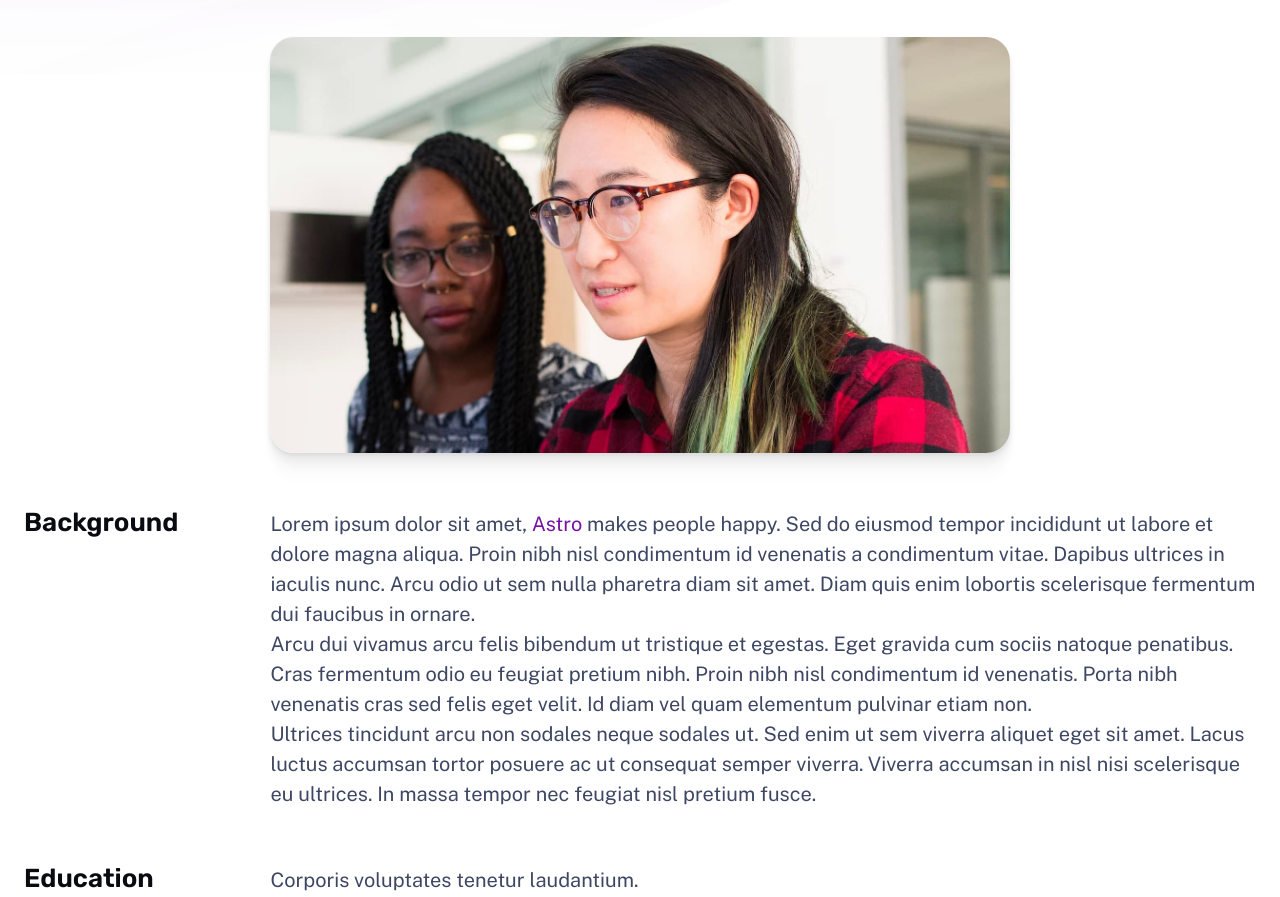
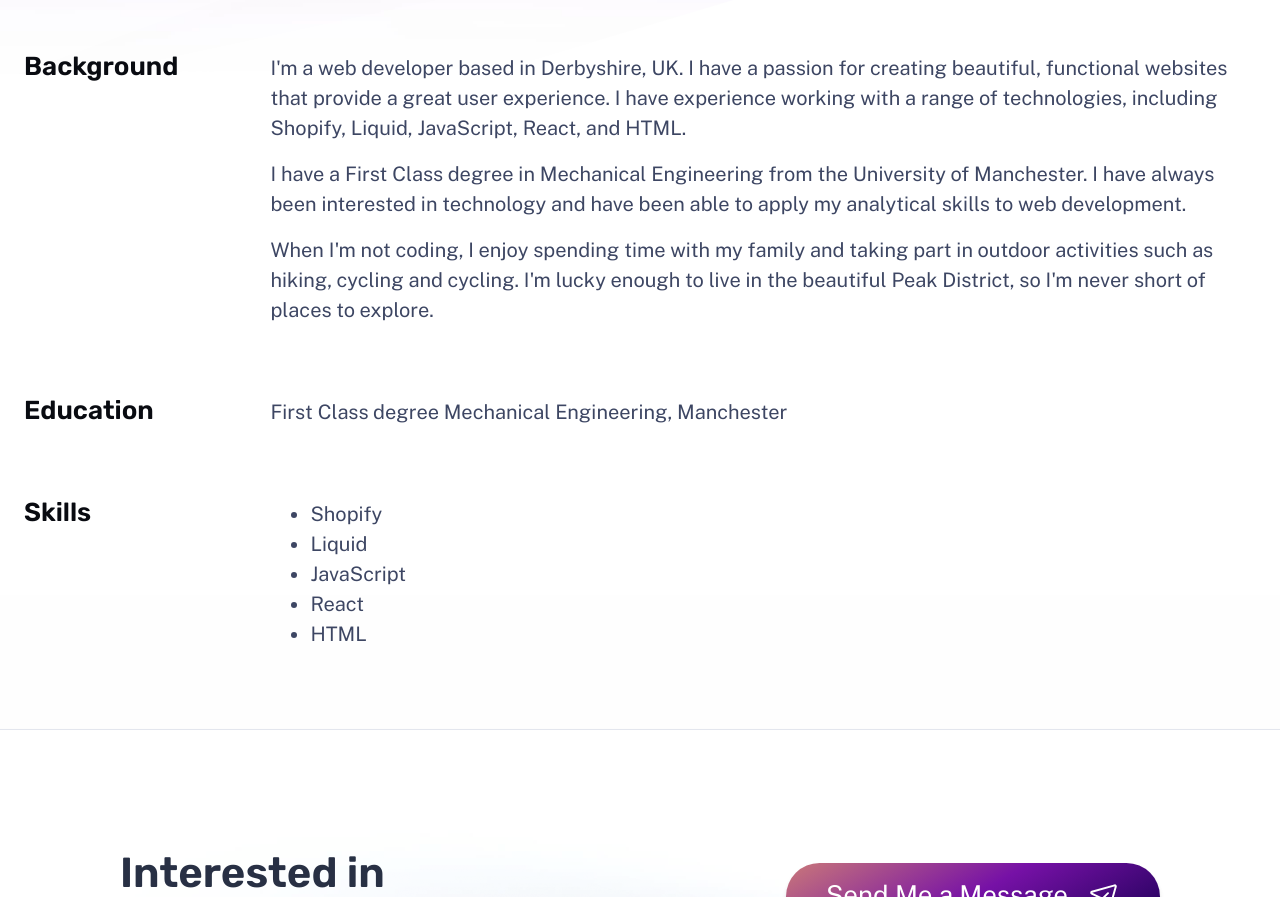
Before and after one commit to tomeeagle/tomeeagle.github.io, an Astro site: page /about in a window 1280 px wide. Shown: the part 353-1250 px from the top of the page. Built offline with nearby package versions, Linux system fonts and the light colour scheme; Astro itself is replaced by a stand-in of ours.

Commit message:
Remove placeholder content

```diff
--- a/src/components/Footer.astro
+++ b/src/components/Footer.astro
@@ -6,7 +6,7 @@ const currentYear = new Date().getFullYear();
 <footer>
 	<div class="group">
 		<p>
-			Designed & Developed in Derbyshire with <a href="https://astro.build/">Astro</a>
+			Developed with love in Derbyshire with <a href="https://astro.build/">Astro</a>
 			<Icon icon="rocket-launch" size="1.2em" />
 		</p>
 		<p>&copy; {currentYear} Tom Eagle</p>
--- a/src/components/Nav.astro
+++ b/src/components/Nav.astro
@@ -6,7 +6,7 @@ import type { iconPaths } from './IconPaths';
 /** Main menu items */
 const textLinks: { label: string; href: string }[] = [
 	{ label: 'Home', href: '/' },
-	{ label: 'Work', href: '/work/' },
+	// { label: 'Work', href: '/work/' },
 	{ label: 'About', href: '/about/' },
 ];
 
--- a/src/pages/about.astro
+++ b/src/pages/about.astro
@@ -12,47 +12,44 @@ import Hero from '../components/Hero.astro';
 				title="About"
 				tagline="Thanks for stopping by. Read below to learn more about myself and my background."
 			>
-				<img
+				<!-- <img
 					width="1553"
 					height="873"
-					src="/assets/at-work.jpg"
+					src="/assets/portrait.jpg"
 					alt="Tom Eagle at work with a colleague"
-				/>
+				/> -->
 			</Hero>
 
 			<section>
 				<h2 class="section-title">Background</h2>
 				<div class="content">
 					<p>
-						Lorem ipsum dolor sit amet, <a href="https://astro.build/">Astro</a> makes people happy.
-						Sed do eiusmod tempor incididunt ut labore et dolore magna aliqua. Proin nibh nisl condimentum
-						id venenatis a condimentum vitae. Dapibus ultrices in iaculis nunc. Arcu odio ut sem nulla
-						pharetra diam sit amet. Diam quis enim lobortis scelerisque fermentum dui faucibus in ornare.
+						I'm a web developer based in Derbyshire, UK. I have a passion for creating beautiful, functional websites that provide a great user experience. I have experience working with a range of technologies, including Shopify, Liquid, JavaScript, React, and HTML.
 					</p>
 					<p>
-						Arcu dui vivamus arcu felis bibendum ut tristique et egestas. Eget gravida cum sociis
-						natoque penatibus. Cras fermentum odio eu feugiat pretium nibh. Proin nibh nisl
-						condimentum id venenatis. Porta nibh venenatis cras sed felis eget velit. Id diam vel
-						quam elementum pulvinar etiam non.
+						I have a First Class degree in Mechanical Engineering from the University of Manchester. I have always been interested in technology and have been able to apply my analytical skills to web development.
 					</p>
 					<p>
-						Ultrices tincidunt arcu non sodales neque sodales ut. Sed enim ut sem viverra aliquet
-						eget sit amet. Lacus luctus accumsan tortor posuere ac ut consequat semper viverra.
-						Viverra accumsan in nisl nisi scelerisque eu ultrices. In massa tempor nec feugiat nisl
-						pretium fusce.
+						When I'm not coding, I enjoy spending time with my family and taking part in outdoor activities such as hiking, cycling and cycling. I'm lucky enough to live in the beautiful Peak District, so I'm never short of places to explore.
 					</p>
 				</div>
 			</section>
 			<section>
 				<h2 class="section-title">Education</h2>
 				<div class="content">
-					<p>Corporis voluptates tenetur laudantium.</p>
+					<p>First Class degree Mechanical Engineering, Manchester</p>
 				</div>
 			</section>
 			<section>
 				<h2 class="section-title">Skills</h2>
 				<div class="content">
-					<p>officia unde omnis</p>
+					<ul>
+						<li>Shopify</li>
+						<li>Liquid</li>
+						<li>JavaScript</li>
+						<li>React</li>
+						<li>HTML</li>
+					</ul>
 				</div>
 			</section>
 		</main>
@@ -62,6 +59,9 @@ import Hero from '../components/Hero.astro';
 </BaseLayout>
 
 <style>
+	p {
+		margin-bottom: 1rem;
+	}
 	.about {
 		display: flex;
 		flex-direction: column;
```
Also changed, not shown: src/content/work/helloklyk.md (+1 -0 lines), src/pages/index.astro (+6 -5 lines).
